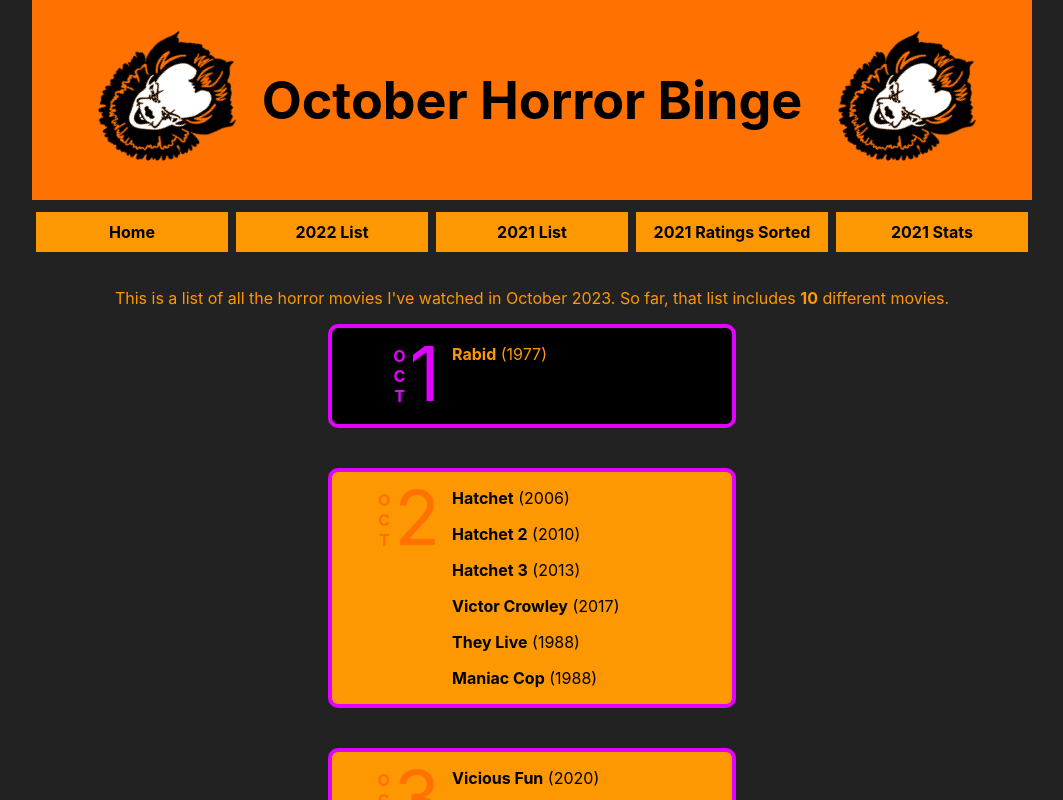
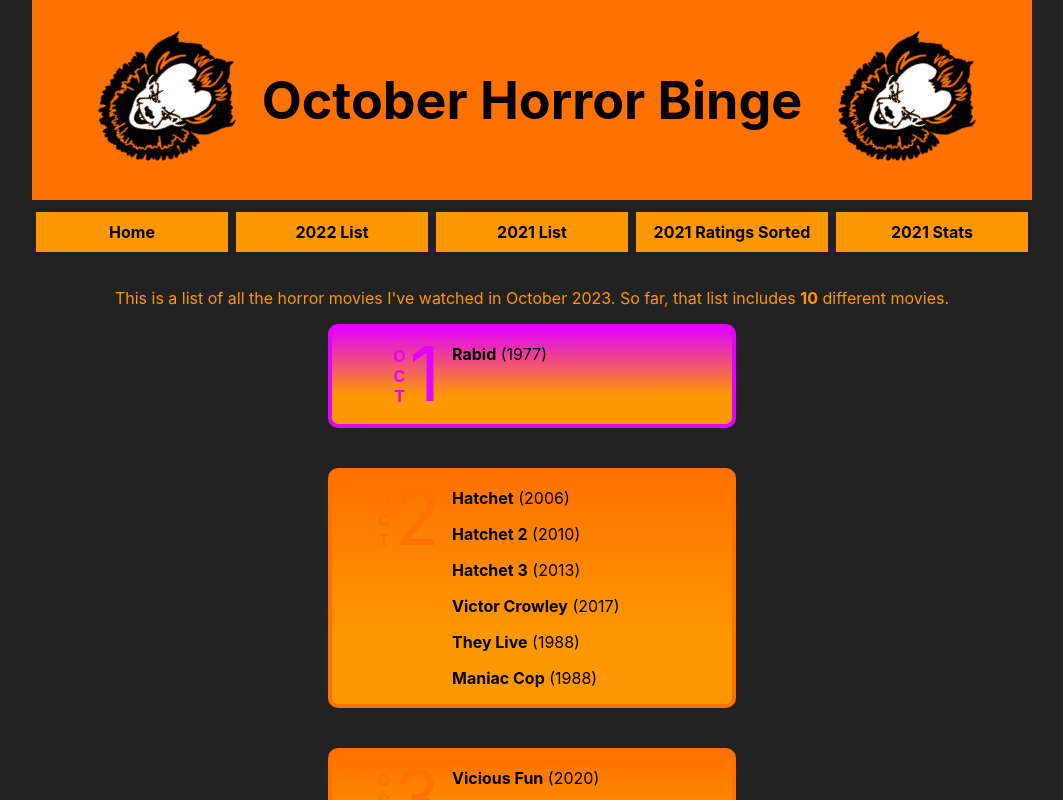
Before and after one commit to cshov/october-horror-binge, a React (Create React App) app: page / in a window 1280 px wide. In both pictures the pointer is over the element 640 px from the left and 376 px from the top of the page. Shown: the top 800 px of the page, without its empty margins (108-1171 px from the left). Built offline with nearby package versions, Linux system fonts and the light colour scheme.

Commit message:
styles overhaul

```diff
--- a/src/pages/Movies2023/Movies2023.css
+++ b/src/pages/Movies2023/Movies2023.css
@@ -6,10 +6,14 @@
   width: 400px;
   flex-direction: row;
   margin: 0 auto 40px;
+  border-radius: 10px;
+  background: linear-gradient(180deg, #ff7100 0%, #fd9702 70%);
+  border: 4px solid #ff7100;
+  color: #000;
+}
+.twentyThree .dayPanel:hover {
   border: 4px solid #e102ff;
-  border-radius: 10px;
-  background-color: #fd9702;
-  color: #000;
+  background: linear-gradient(180deg, #e102ff 0%, #fd9702 70%);
 }
 .twentyThree .dayPanel:hover {
   background-color: #000;
@@ -17,9 +21,6 @@
 }
 .twentyThree .dayPanel:hover .dayMonthLabel {
   color: #e102ff;
-}
-.twentyThree .dayPanel:hover .movies p a {
-  color: #fd9702;
 }
 .twentyThree .dayPanel .dayMonthLabel {
   display: flex;
@@ -57,7 +58,7 @@
   color: #000;
 }
 .twentyThree .dayPanel .movies p a:hover {
-  color: #e102ff;
+  color: #fff;
 }
 
 /*# sourceMappingURL=Movies2023.css.map */
--- a/src/pages/Movies2023/Movies2023.scss
+++ b/src/pages/Movies2023/Movies2023.scss
@@ -10,9 +10,19 @@
     width: 400px;
     flex-direction: row;
     margin: 0 auto 40px;
-    border: 4px solid $witches-purple;
+
     border-radius: 10px;
-    background-color: $light-jackolantern;
+    //background-color: $light-jackolantern;
+
+    background: linear-gradient(180deg, $dark-jackolantern 0%, $light-jackolantern 70%); //, #000 100%);
+    border: 4px solid $dark-jackolantern;
+
+    &:hover {
+      border: 4px solid $witches-purple;
+      background: linear-gradient(180deg, $witches-purple 0%, $light-jackolantern 70%); //, #000 100%);
+    }
+
+
     color: #000;
 
     &:hover{
@@ -24,7 +34,7 @@
       color: $witches-purple;
     }
     &:hover .movies p a {
-      color: $light-jackolantern;
+      //color: $light-jackolantern;
     }
 
     .dayMonthLabel {
@@ -69,7 +79,7 @@
           //color: $light-jackolantern;
 
           &:hover {
-            color: $witches-purple
+            color: #fff;
           }
         }
       }
```
Also changed, not shown: 1 other file (tests, documents, lock files or other folders).
